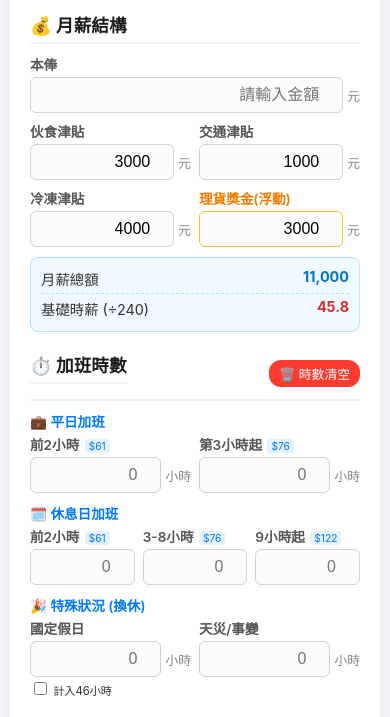
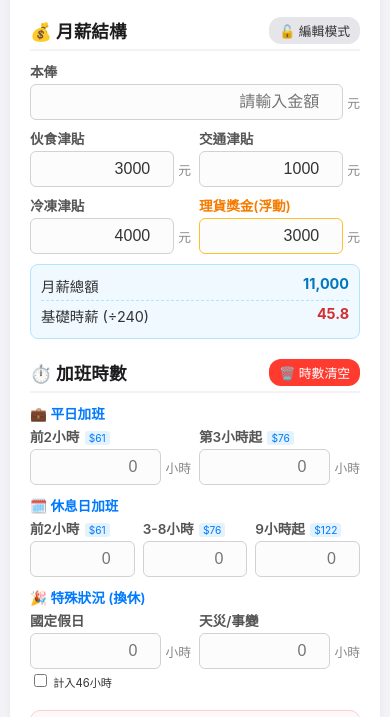
Before and after one commit to bluedream1831-collab/WORKphotos-windows, a plain HTML site: page index.html in a window 390 px wide. Shown: the part 122-839 px from the top of the page. Drawn offline with Linux system fonts and the light colour scheme.

Commit message:
Update index.html

```diff
--- a/index.html
+++ b/index.html
@@ -3,7 +3,7 @@
 <head>
     <meta charset="UTF-8">
     <meta name="viewport" content="width=device-width, initial-scale=1.0">
-    <title>薪資加班費計算器 (V11.2)</title>
+    <title>薪資加班費計算器 (V12.0)</title>
     <style>
         body {
             font-family: -apple-system, BlinkMacSystemFont, "Segoe UI", Roboto, "Helvetica Neue", Arial, sans-serif;
@@ -35,7 +35,6 @@
             margin-top: 0;
         }
 
-        /* 緊湊型宣告區塊 */
         .notice-group {
             display: flex;
             gap: 8px;
@@ -57,9 +56,6 @@
             font-size: 1.1em;
             font-weight: 700;
             margin: 0;
-            padding-bottom: 5px;
-            border-bottom: 2px solid #f2f2f7;
-            margin-bottom: 10px;
         }
 
         .section-header {
@@ -72,17 +68,29 @@
             padding-bottom: 5px;
         }
 
-        .btn-clear {
-            background-color: #ff3b30;
-            color: white;
+        /* 按鈕樣式 */
+        .btn-small {
             border: none;
             padding: 4px 10px;
             border-radius: 12px;
             font-size: 0.8em;
             cursor: pointer;
+            transition: all 0.2s;
+        }
+        .btn-clear {
+            background-color: #ff3b30;
+            color: white;
+        }
+        /* 鎖定按鈕樣式 */
+        .btn-lock {
+            background-color: #e5e5ea;
+            color: #333;
+        }
+        .btn-lock.locked {
+            background-color: #34c759;
+            color: white;
         }
 
-        /* 格線系統 */
         .grid-row {
             display: flex;
             flex-wrap: wrap;
@@ -132,6 +140,14 @@
             text-align: right;
             font-size: 16px;
             background-color: #fcfcfc;
+            color: #333;
+        }
+
+        /* 鎖定時的輸入框樣式 */
+        input[type="number"]:disabled {
+            background-color: #f2f2f7;
+            color: #8e8e93;
+            border-color: #e5e5ea;
         }
 
         input[type="number"]:focus { border-color: #007aff; outline: none; background-color: #fff; }
@@ -147,8 +163,12 @@
             background-color: #fff9c4;
             border: 1px solid #fbc02d !important;
         }
+        /* 鎖定時移除高亮背景，避免視覺干擾 */
+        input[type="number"]:disabled.variable-highlight {
+            background-color: #f2f2f7;
+            border: 1px solid #e5e5ea !important;
+        }
 
-        /* 摘要面板 */
         .summary-panel {
             background-color: #f0f9ff;
             border: 1px solid #b3e5fc;
@@ -163,7 +183,6 @@
             margin-bottom: 2px;
         }
 
-        /* 收合區塊 */
         details {
             margin-top: 10px;
             border: 1px solid #e5e5ea;
@@ -179,7 +198,6 @@
         }
         .details-content { padding: 10px; font-size: 0.85em; color: #555; }
 
-        /* 結果區 */
         .result-area {
             margin-top: 20px;
             padding: 15px;
@@ -213,7 +231,7 @@
 <body>
 
     <div class="calculator-container">
-        <h1>薪資加班費計算器 (V11.2)</h1>
+        <h1>薪資加班費計算器 (V12.0)</h1>
 
         <div class="notice-group">
             <div class="notice-box privacy">
@@ -224,8 +242,12 @@
             </div>
         </div>
 
-        <!-- 月薪輸入區 -->
-        <h2>💰 月薪結構</h2>
+        <!-- 月薪輸入區 (含鎖定按鈕) -->
+        <div class="section-header">
+            <h2>💰 月薪結構</h2>
+            <!-- V12.0 新增鎖定按鈕 -->
+            <button id="lockBtn" onclick="toggleLock()" class="btn-small btn-lock">🔓 編輯模式</button>
+        </div>
 
         <div class="grid-row">
             <div class="col-full input-wrapper">
@@ -285,7 +307,7 @@
         <!-- 加班時數輸入區 -->
         <div class="section-header">
             <h2>⏱️ 加班時數</h2>
-            <button onclick="clearHours()" class="btn-clear">🗑️ 時數清空</button>
+            <button onclick="clearHours()" class="btn-small btn-clear">🗑️ 時數清空</button>
         </div>
 
         <label style="margin-top:5px; color:#007aff; display:block;">💼 平日加班</label>
@@ -391,15 +413,21 @@
             RATE_134: 4/3, RATE_167: 5/3, RATE_267: 8/3
         };
 
-        const inputIds = [
-            'baseSalary', 'mealAllowance', 'transportAllowance', 'freezerAllowance', 'pickingBonus',
-            'normalOT1', 'normalOT2', 'dayOffOT1', 'dayOffOT2', 'dayOffOT3', 'holidayOT', 'disasterOT'
+        // 薪資結構欄位 (需要被鎖定的)
+        const salaryInputIds = [
+            'baseSalary', 'mealAllowance', 'transportAllowance', 'freezerAllowance', 'pickingBonus'
         ];
+
+        // 時數輸入欄位 (不鎖定)
         const hourInputIds = [
             'normalOT1', 'normalOT2', 'dayOffOT1', 'dayOffOT2', 'dayOffOT3', 'holidayOT', 'disasterOT'
         ];
 
-        const STORAGE_KEY = 'salary_calc_v11';
+        const allInputIds = [...salaryInputIds, ...hourInputIds];
+        const STORAGE_KEY = 'salary_calc_v12';
+
+        // 鎖定狀態
+        let isLocked = false;
 
         function calculate() {
             // A. 月薪
@@ -489,10 +517,36 @@
             }
         }
 
+        // V12.0: 鎖定切換功能
+        function toggleLock() {
+            isLocked = !isLocked;
+            updateLockState();
+            saveData(); // 儲存鎖定狀態
+        }
+
+        function updateLockState() {
+            const lockBtn = document.getElementById('lockBtn');
+            if (isLocked) {
+                // 鎖定狀態
+                lockBtn.innerText = "🔒 已鎖定";
+                lockBtn.classList.add("locked");
+                // 禁用所有薪資輸入框
+                salaryInputIds.forEach(id => document.getElementById(id).disabled = true);
+            } else {
+                // 編輯模式
+                lockBtn.innerText = "🔓 編輯模式";
+                lockBtn.classList.remove("locked");
+                // 啟用
+                salaryInputIds.forEach(id => document.getElementById(id).disabled = false);
+            }
+        }
+
         function saveData() {
             const data = {};
-            inputIds.forEach(id => data[id] = document.getElementById(id).value);
+            allInputIds.forEach(id => data[id] = document.getElementById(id).value);
             data['countHolidayInLimit'] = document.getElementById('countHolidayInLimit').checked;
+            // 儲存鎖定狀態
+            data['isLocked'] = isLocked;
             localStorage.setItem(STORAGE_KEY, JSON.stringify(data));
         }
 
@@ -500,16 +554,22 @@
             const savedData = localStorage.getItem(STORAGE_KEY);
             if (savedData) {
                 const data = JSON.parse(savedData);
-                inputIds.forEach(id => {
+                allInputIds.forEach(id => {
                     if (data[id] !== undefined && data[id] !== "") document.getElementById(id).value = data[id];
                 });
                 if (data['countHolidayInLimit'] !== undefined) {
                     document.getElementById('countHolidayInLimit').checked = data['countHolidayInLimit'];
                 }
+                // 讀取鎖定狀態
+                if (data['isLocked'] !== undefined) {
+                    isLocked = data['isLocked'];
+                }
             }
+            // 初始化鎖定UI
+            updateLockState();
         }
 
-        inputIds.forEach(id => document.getElementById(id).addEventListener('input', calculate));
+        allInputIds.forEach(id => document.getElementById(id).addEventListener('input', calculate));
         document.getElementById('countHolidayInLimit').addEventListener('change', calculate);
 
         window.onload = function() { loadData(); calculate(); };
```
